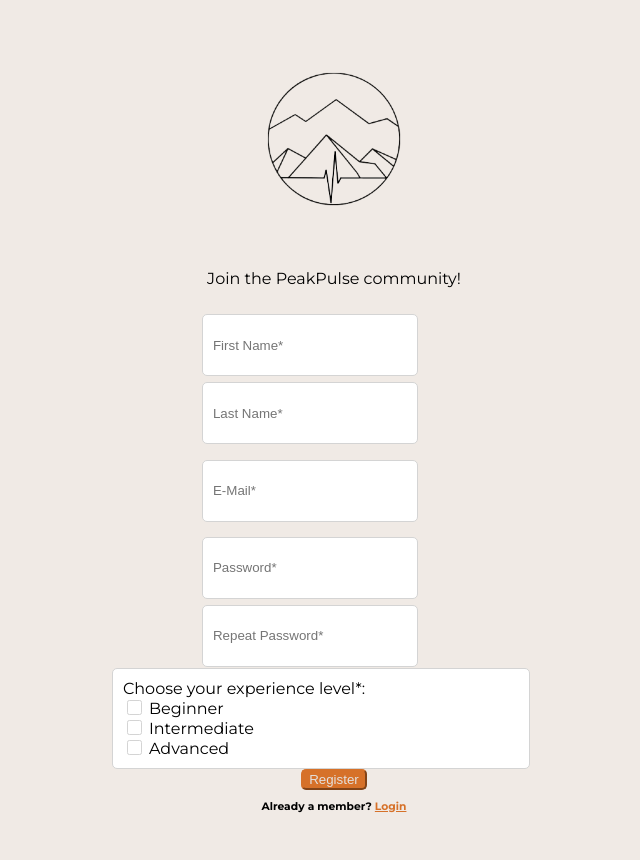
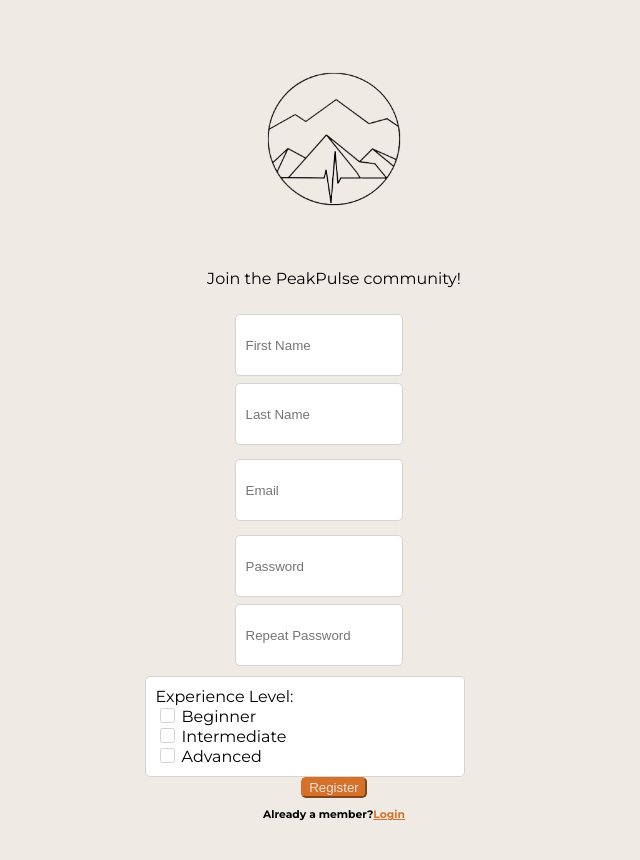
Before and after one commit to Chris-cvR/TID-React-Climbing-Platform, a React (Create React App) app: page /register in a window 1280 px wide. Shown: the top 860 px of the page, without its empty margins (306-946 px from the left). Built offline with nearby package versions, Linux system fonts and the light colour scheme.

Commit message:
dynamically rendered login and register page

```diff
--- a/src/pages/LoginPage.js
+++ b/src/pages/LoginPage.js
@@ -1,8 +1,23 @@
+import React, {useState} from 'react';
 import { NavLink } from "react-router-dom";
 import Logo from "../assets/images/PeakPulse.png";
 import PrimaryButton from "../components/common/PrimaryButton";
 
 function LoginPage() {
+    const [loginData, setLoginData] = useState({
+        email: '',
+        password: '',
+    });
+
+    const handleInputChange = (e) => {
+        const {name, value} = e.target;
+        setLoginData({...loginData, [name]: value});
+    };
+
+    const handleSubmit = (e) => {
+        e.preventDefault();
+        //code for API call
+    }
 
     return (
         <>
@@ -21,16 +36,32 @@ function LoginPage() {
                 <div>
                     <form>
                         <div className="mb-3 custom-input">
-                            <input type="text" className="form-control" id="exampleInputEmail" placeholder="E-Mail" />
+                            <input
+                                type='text'
+                                className='form-control'
+                                id='exampleInputEmail'
+                                placeholder='Email'
+                                name='email'
+                                value={loginData.email}
+                                onChange={handleInputChange}
+                            />
                         </div>
 
                         <div className="mb-3 custom-input">
-                            <input type="text" className="form-control" id="exampleInputPassword" placeholder="Password" />
+                            <input
+                                type="text"
+                                className="form-control"
+                                id="exampleInputPassword"
+                                placeholder='Password'
+                                name='password'
+                                value={loginData.password}
+                                onChange={handleInputChange}
+                            />
                         </div>
 
-                        <PrimaryButton Text="Register" />
+                        <PrimaryButton Text="Login" />
                     </form>
-                    <h6 className="NotAMember">Not a member? <NavLink className="nav-link" to="/register">Register!</NavLink></h6>
+                    <h6 className="NotAMember">Not a member? <NavLink className="nav-link" to="/register">Register</NavLink></h6>
                 </div>
             </div>
 
--- a/src/pages/RegisterPage.js
+++ b/src/pages/RegisterPage.js
@@ -1,8 +1,30 @@
+import React, {useState} from 'react';
 import Logo from "../assets/images/PeakPulse.png"
 import { NavLink } from "react-router-dom";
 import PrimaryButton from "../components/common/PrimaryButton";
 
 function RegisterPage() {
+
+    const [formData, setFormData] = useState([
+        {id: 1, label: 'First Name', type: 'text', value: ''},
+        {id: 2, label: 'Last Name', type: 'text', value: ''},
+        {id: 3, label: 'Email', type: 'email', value: ''},
+        {id: 4, label: 'Password', type: 'password', value: ''},
+        {id: 5, label: 'Repeat Password', type: 'password', value: ''},
+        {id: 6, label: 'Experience Level', type: 'radio', value: '', options: ['beginner', 'intermediate', 'advanced']},
+    ]);
+
+    const handleInputChange = (e, id) => {
+        const updateFormData = formData.map((field) =>
+        field.id === id ? {...field, value: e.target.value} : field
+        );
+        setFormData(updateFormData);
+    }
+
+    const handleSubmit = (e) => {
+        e.preventDefault();
+        //code for submitting data to API
+    }
 
     return (
         <div>
@@ -18,56 +40,51 @@ function RegisterPage() {
                     <p className="welcome-text">Join the PeakPulse community!</p>
                 </div>
                 <div className="register">
-                    <form>
+                    <form onSubmit={handleSubmit}>
 
                         <div className="row">
                             <div className="col-md-8">
-                                <div className="custom-input">
-
-                                    <input type="name" className="input-field" id="exampleInputFirstName" placeholder="First Name*" />
+                                {formData.slice(0, 5).map((field) => (
+                                <div className="custom-input" key={field.id}>
+                                    <input
+                                        type={field.type}
+                                        className={`input-field ${field.label === 'First Name' || field.label === 'Password' ? 'margin-bottom' : ''}`}
+                                        placeholder={field.label}
+                                        value={field.value}
+                                        onChange={(e) => handleInputChange(e, field.id)}
+                                        required
+                                    />
                                 </div>
-
-                                <div className="custom-input">
-                                    <input type="name" className="input-field" id="exampleInputLastName" placeholder="Last Name*" />
-                                </div>
-
-                                <div className="custom-input">
-                                    <input type="name" className="input-field" id="exampleInputEmail" placeholder="E-Mail*" />
-                                </div>
-
-                                <div className="custom-input">
-                                    <input type="name" className="input-field" id="exampleInputPassword2" placeholder="Password*" />
-                                </div>
-
-                                <div className="custom-input">
-                                    <input type="name" className="input-field" id="exampleInputPassword2" placeholder="Repeat Password*" />
+                                ))}
+                            </div>
+                            <div className="col-md-4">
+                                <div className="experience-container">
+                                <span className="experience-label">{formData[5].label}:</span>
+                                {formData[5].options.map((option) => (
+                                    <div className="form-checkbox" key={option}>
+                                    <input
+                                        className="form-checkbox-input"
+                                        type="radio"
+                                        id={option}
+                                        name="experience"
+                                        value={option}
+                                        checked={formData[5].value === option}
+                                        onChange={(e) => handleInputChange(e, formData[5].id)}
+                                    />
+                                    <label className="form-checkbox-label" htmlFor={option}>
+                                        {option.charAt(0).toUpperCase() + option.slice(1)}
+                                    </label>
+                                    </div>
+                                ))}
                                 </div>
                             </div>
-
-                            <div className="col-md-4">
-                                <div className="experience-container">
-                                    <span className="experience-label">Choose your experience level*:</span>
-                                    <div className="form-checkbox">
-                                        <input className="form-checkbox-input" type="radio" id="beginner" name="experience" value="beginner" />
-                                        <label className="form-checkbox-label" for="beginner">Beginner</label>
-                                    </div>
-                                    <div className="form-checkbox">
-                                        <input className="form-checkbox-input" type="radio" id="intermediate" name="experience" value="intermediate" />
-                                        <label className="form-checkbox-label" for="intermediate">Intermediate</label>
-                                    </div>
-                                    <div className="form-checkbox">
-                                        <input className="form-checkbox-input" type="radio" id="advanced" name="experience" value="advanced" />
-                                        <label className="form-checkbox-label" for="advanced">Advanced</label>
-                                    </div>
-                                </div>
-                            </div>
-
                         </div>
 
                         <div class="text-center mt-3">
                             <PrimaryButton Text="Register" />
                         </div>
-                        <h6>Already a member? <NavLink className="nav-link" to="/login">Login</NavLink> </h6>
+                        <h6>Already a member?<NavLink className="nav-link" to="/login">Login</NavLink> </h6>
+
                     </form>
                 </div>
 
--- a/src/styles/index.css
+++ b/src/styles/index.css
@@ -361,11 +361,7 @@ input[type="checkbox"]:checked {
   width: 150%;
 }
 
-#exampleInputFirstName {
-  margin-bottom: -5%;
-}
-
-#exampleInputPassword2 {
+.margin-bottom{
   margin-bottom: -5%;
 }
 
```
